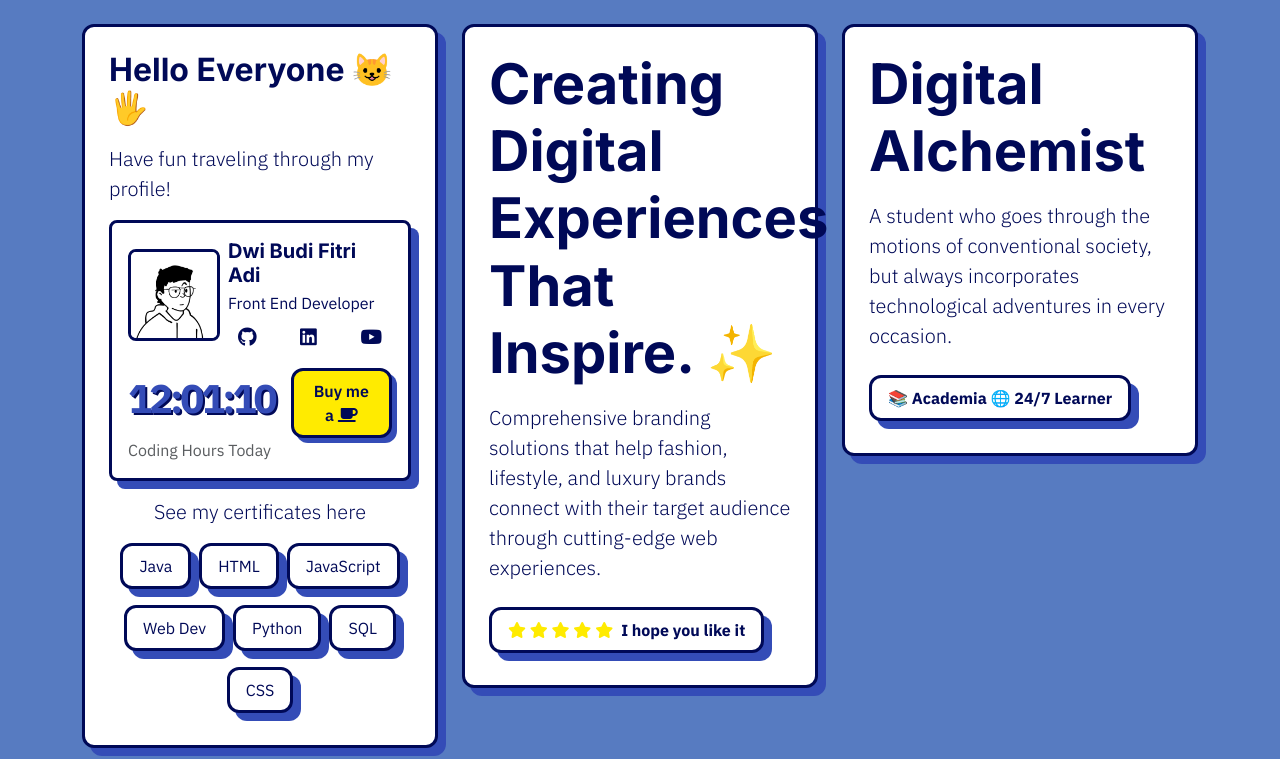
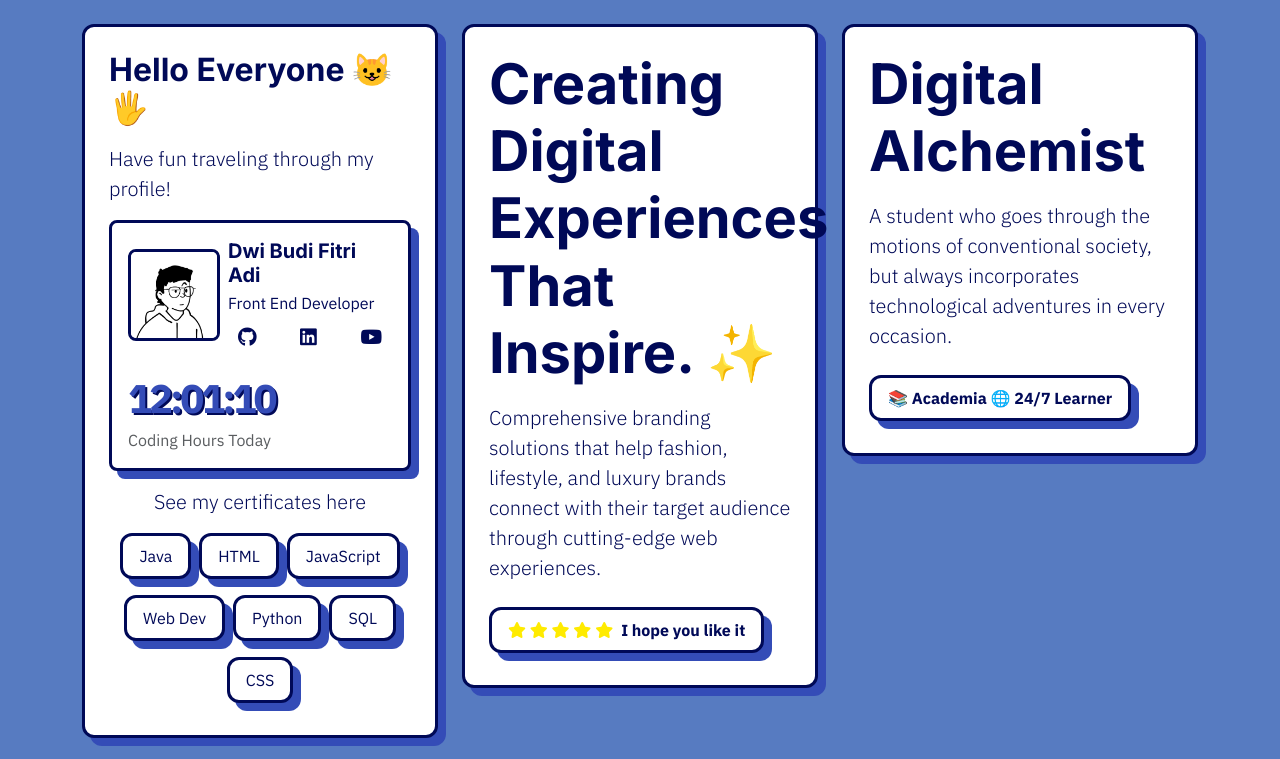
Before and after one commit to dwibudifitriadi/portbrutalism, a plain HTML site: page index.html in a window 1280 px wide. Shown: the top 759 px of the page. Drawn offline with nearby package versions, Linux system fonts and the light colour scheme; no server answers.

Commit message:
Update index.html

```diff
--- a/index.html
+++ b/index.html
@@ -43,13 +43,8 @@
                                 </div>
                             </div>
                         </div>
-                        <div class="mt-3 d-flex justify-content-between gap-3">
+                        <div class="mt-3 d-flex">
                             <div id="timer" class="timer"></div>
-                            <div>
-                                <button class="btn btn-accent">
-                                    <a href="https://link.dana.id/minta/2vvw9a4x7ze">Buy me <br>a <i class="fa-solid fa-mug-saucer"></i></a>
-                                </button>
-                            </div>
                         </div>
                         <div class="text-muted">Coding Hours Today</div>
 
```
